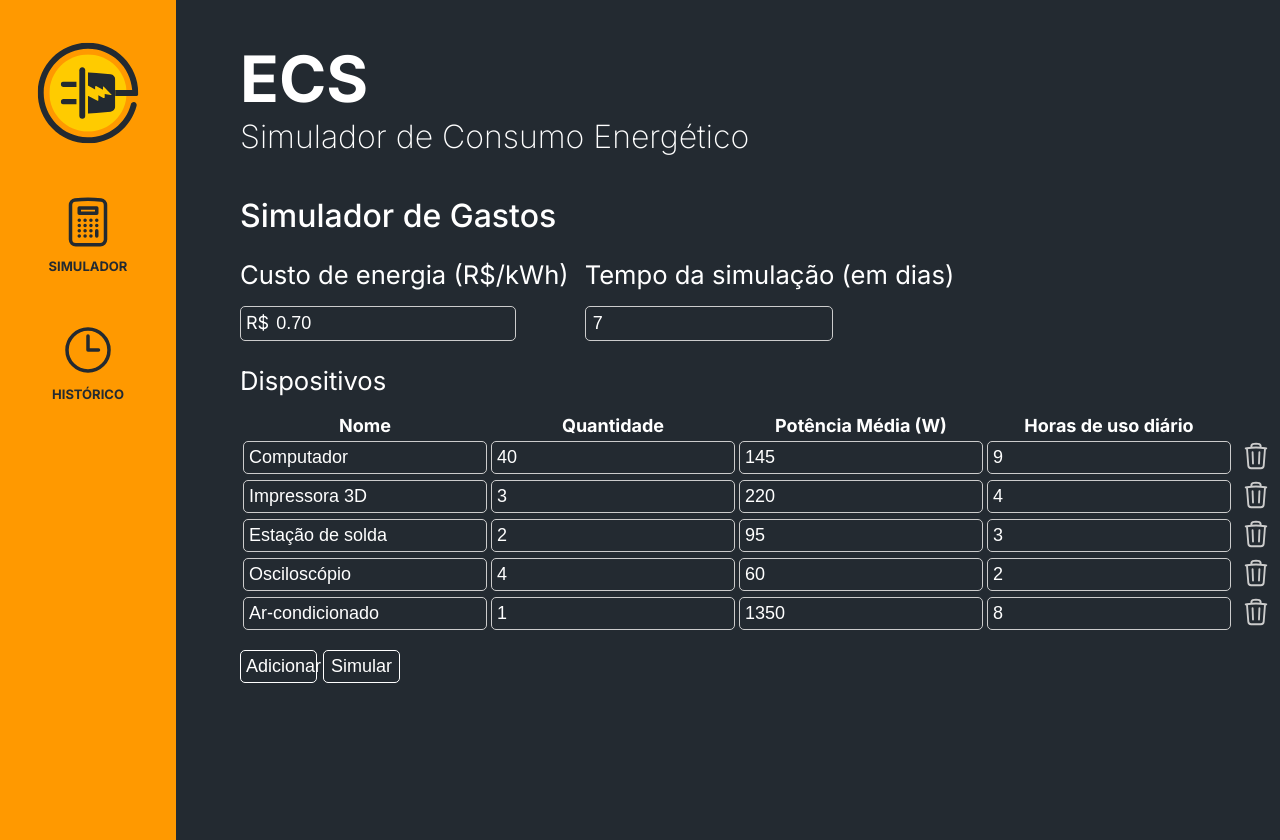
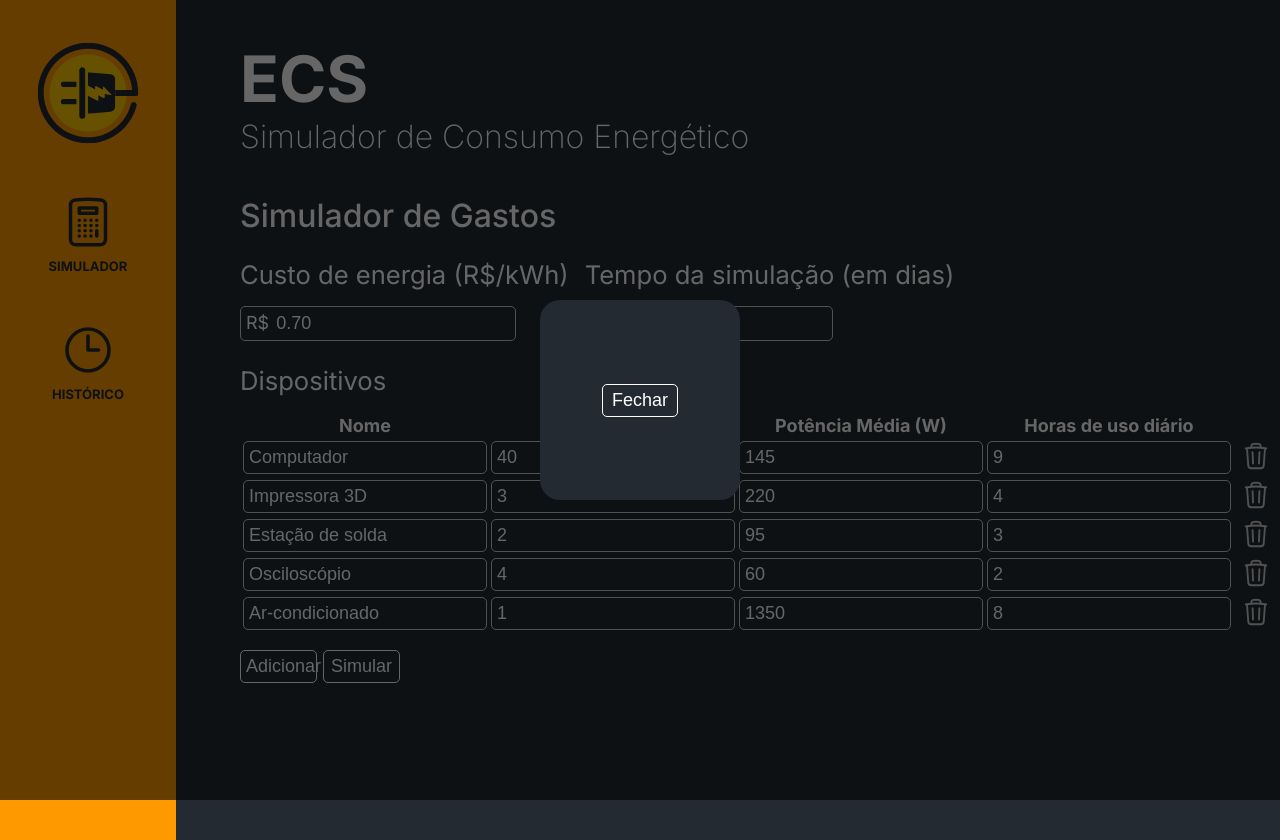
Before and after one commit to fnmatheus/trabalho_final_progamacao, a Django app: page / in a window 1280 px wide. Run offline with Django 5.2, Linux system fonts and the light colour scheme.

Commit message:
feat: starting simulation in frontend

```diff
--- a/simulator/static/simulator/script.js
+++ b/simulator/static/simulator/script.js
@@ -63,9 +63,9 @@ function initDevicesTable() {
   });
 }
 
-// função responsável por alterar a visibilidade do formulario de adicionar novo dispositivo
-function addDeviceFormDisplay(stats) {
-  const addDeviceFormDiv = document.getElementById("device-form");
+// função responsável por alterar a visibilidade de um container
+function changeDisplayStats(stats, id) {
+  const addDeviceFormDiv = document.getElementById(id);
   addDeviceForm.reset();
   addDeviceFormDiv.style.display = stats;
 }
@@ -135,6 +135,8 @@ function getCookie(name) {
 
 // função principal para enviar os dados da simulação para o backend
 async function startSimulation() {
+  changeDisplayStats("block", "simulation-window")
+
   const powerCost = document.getElementById("power-cost").value;
   const days = document.getElementById("days").value;
   const devices = getTableData("#devices-table tbody");
@@ -145,7 +147,7 @@ async function startSimulation() {
     devices,
   };
 
-  const response = await fetch("/simulate/", {
+  const request = await fetch("/simulate/", {
     method: "POST",
     headers: {
       "Content-Type": "application/json",
@@ -154,6 +156,8 @@ async function startSimulation() {
     body: JSON.stringify(data),
   });
 
+  const response = await request.json();
+
   console.log(response);
 }
 
--- a/simulator/static/simulator/style.css
+++ b/simulator/static/simulator/style.css
@@ -191,7 +191,7 @@ body {
     cursor: pointer;
 }
 
-.form-container {
+.full-screen-bg {
     position: absolute;
     inset-inline-start: 0px;
     inset-block-start: 0px;
@@ -270,3 +270,14 @@ body {
     width: 100%;
     justify-content: center;
 }
+
+.simulation-body {
+    display: flex;
+    flex-direction: column;
+    align-items: center;
+    justify-content: center;
+    width: 200px;
+    height: 200px;
+    background-color: var(--background);
+    border-radius: 20px;
+}
--- a/simulator/templates/simulator/home.html
+++ b/simulator/templates/simulator/home.html
@@ -5,7 +5,8 @@
     <head>
         <meta charset="UTF-8">
         <title>ECS</title>
-        <link rel="stylesheet" href="{% static 'simulator/style.css' %}?v=1">
+        <link rel="icon" type="image/svg+xml" href="{% static 'simulator/logo.svg' %}">
+        <link rel="stylesheet" href="{% static 'simulator/style.css' %}?v=2">
         <link rel="preconnect" href="https://fonts.googleapis.com">
         <link rel="preconnect" href="https://fonts.gstatic.com" crossorigin>
         <link href="https://fonts.googleapis.com/css2?family=Inter:ital,opsz,wght@0,14..32,100..900;1,14..32,100..900&display=swap" rel="stylesheet">
@@ -71,18 +72,18 @@
                             </tbody>
                         </table>
                         <div class="actions">
-                            <button class="add-button" onclick="addDeviceFormDisplay('block')">Adicionar</button>
+                            <button class="add-button" onclick="changeDisplayStats('block', 'device-form')">Adicionar</button>
                             <button class="sim-button" onclick="startSimulation()">Simular</button>
                         </div>
                     </div>
                 </section>
                 <div id="device-form" style="display: none">
                     <!-- Formulario para adicionar novo dispositivo -->
-                    <div class="form-container">
+                    <div class="full-screen-bg">
                         <div class="form-body">
                             <div class="form-header">
                                 <h3>Adicionar Dispositivo</h3>
-                                <button onclick="addDeviceFormDisplay('none')">
+                                <button onclick="changeDisplayStats('none', 'device-form')">
                                     <svg xmlns="http://www.w3.org/2000/svg" viewBox="0 0 24 24" fill="currentColor" class="size-6">
                                         <path fill-rule="evenodd" d="M12 2.25c-5.385 0-9.75 4.365-9.75 9.75s4.365 9.75 9.75 9.75 9.75-4.365 9.75-9.75S17.385 2.25 12 2.25Zm-1.72 6.97a.75.75 0 1 0-1.06 1.06L10.94 12l-1.72 1.72a.75.75 0 1 0 1.06 1.06L12 13.06l1.72 1.72a.75.75 0 1 0 1.06-1.06L13.06 12l1.72-1.72a.75.75 0 1 0-1.06-1.06L12 10.94l-1.72-1.72Z" clip-rule="evenodd" />
                                     </svg>
@@ -135,8 +136,18 @@
                         </div>
                     </div>
                 </div>
+                <div id="simulation-window" style="display: block">
+                    <!-- Janela de resultado da simulação -->
+                    <div class="full-screen-bg">
+                        <div class="simulation-body">
+                            <button class="sim-button" onclick="changeDisplayStats('none', 'simulation-window')">
+                                Fechar
+                            </button>
+                        </div>
+                    </div>
+                </div>
             </main>
         </div>
     </body>
-    <script src="{% static 'simulator/script.js' %}?v=1"></script>
+    <script src="{% static 'simulator/script.js' %}?v=2"></script>
 </html>
--- a/simulator/views.py
+++ b/simulator/views.py
@@ -197,7 +197,5 @@ def simulate(request: HttpRequest):
             "unitxgroup_plot": unitxgroup_plot["path"],
         }
 
-        print(data)
-
-        return JsonResponse({"status": "OK"})
+        return JsonResponse({"status": "OK", "data": data})
     return JsonResponse({"error": "Bad request"}, status=405)
```
